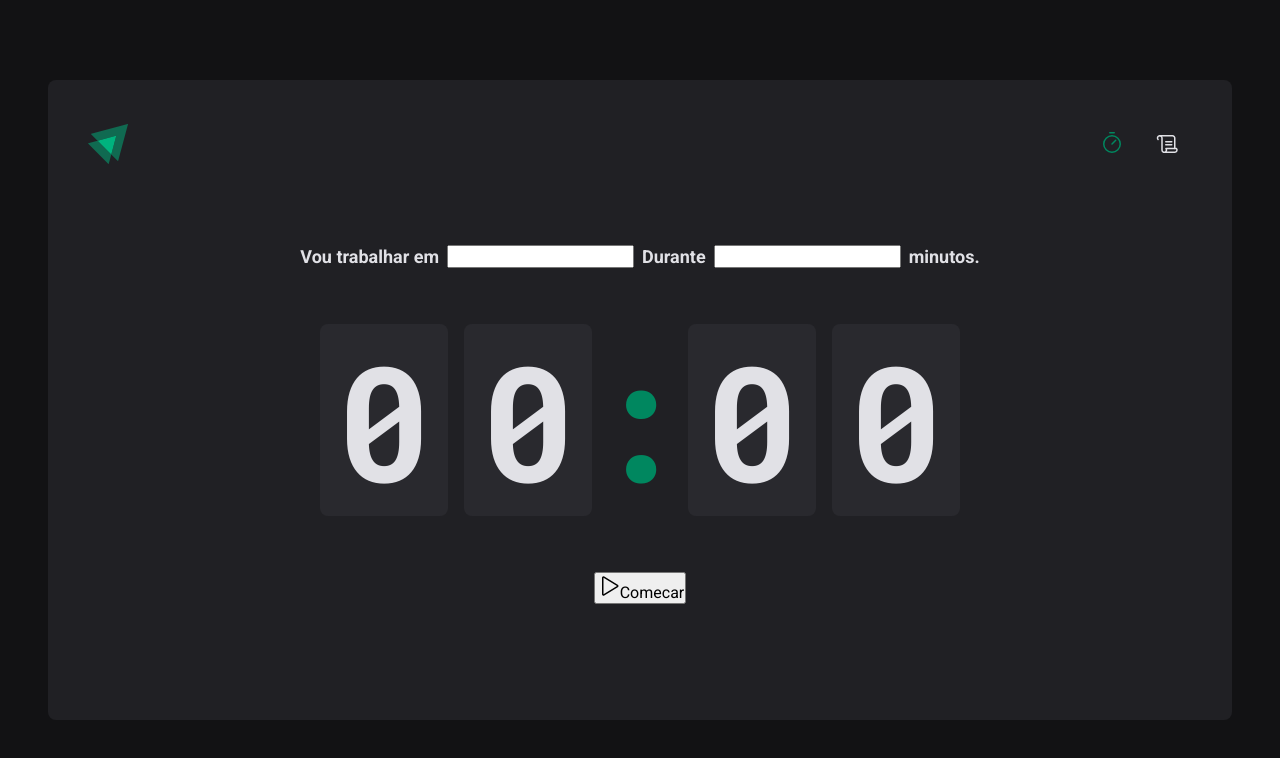
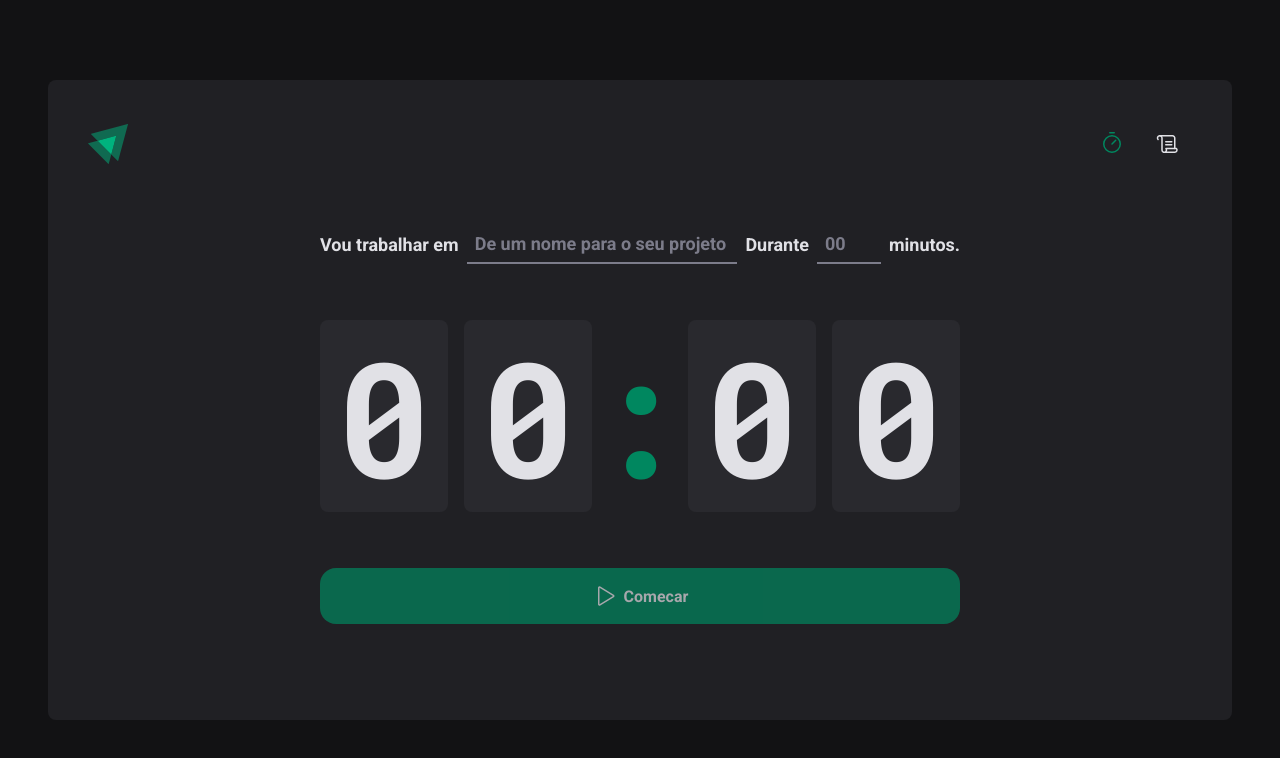
Before and after one commit to seven-beto/pomodoro-timer, a React (Vite) app: page / in a window 1280 px wide. Shown: the top 758 px of the page. Built offline with nearby package versions, Linux system fonts and the light colour scheme.

Commit message:
Finalização da home

```diff
--- a/src/pages/Home/index.tsx
+++ b/src/pages/Home/index.tsx
@@ -1,5 +1,5 @@
 import { Play } from "phosphor-react";
-import { CountdownContainer, FormContainer, HomeContainer, Separator } from "./styles";
+import { CountdownContainer, FormContainer, HomeContainer, MinutesAmountInput, Separator, StartCountdownButton, TaskInput } from "./styles";
 
 export function Home () {
     return (
@@ -7,10 +7,14 @@
             <form action= "">
                 <FormContainer>
                     <label htmlFor="">Vou trabalhar em</label>
-                    <input id="task"/>
+                    <TaskInput id="task" placeholder="De um nome para o seu projeto"/>
 
                     <label htmlFor= "">Durante</label>
-                    <input type="number" id= "minutesAmount"/>
+                    <MinutesAmountInput
+                        type="number"
+                        id= "minutesAmount"
+                        placeholder="00"
+                    />
 
                     <span>minutos.</span>
                 </FormContainer>
@@ -23,10 +27,10 @@
                     <span>0</span>
                 </CountdownContainer>
 
-                <button type="submit">
+                <StartCountdownButton disabled type="submit">
                     <Play size={24}/>
                     Comecar
-                </button>
+                </StartCountdownButton>
             </form>
         </HomeContainer>
     )
--- a/src/pages/Home/styles.ts
+++ b/src/pages/Home/styles.ts
@@ -28,6 +28,34 @@
     flex-wrap: wrap;
 `
 
+const BaseInput = styled.input`
+    background: transparent;
+    height: 2.5rem;
+    border: 0;
+    border-bottom: 2px solid ${(props) => props.theme['gray-500']};
+    font-weight: bold;
+    font-size: inherit;
+    padding: 0 0.5rem;
+    color: ${(props) => props.theme['gray-100']};
+
+    &:focus {
+        box-shadow: none;
+        border-color: ${(props) => props.theme['green-500']};
+    }
+
+    &::placeholder {
+       color: ${(props) => props.theme['gray-500']}
+    }
+`
+
+export const TaskInput = styled(BaseInput)`
+    flex: 1;
+`
+
+export const MinutesAmountInput = styled(BaseInput)`
+    width: 4rem;
+`
+
 export const CountdownContainer = styled.div`
     font-family: 'Roboto Mono', monospace;
     font-size: 10rem;
@@ -55,3 +83,32 @@
     justify-content: center;
 
 `
+
+
+export const StartCountdownButton = styled.button`
+    width: 100%;
+    border: 0;
+    padding: 1rem;
+    border-radius: 1rem;
+
+    display: flex;
+    align-items: center;
+    justify-content: center;
+
+    gap: 0.5rem;
+    font-weight: bold;
+
+    cursor: pointer;
+
+    background: ${props => props.theme['green-500']};
+    color: ${props => props.theme['gray-100']};
+
+    &:not(:disabled):hover {
+        background: ${(props) => props.theme['green-500']};
+    }
+
+    &:disabled {
+        opacity: 0.7;
+        cursor: not-allowed;
+    }
+`
```
